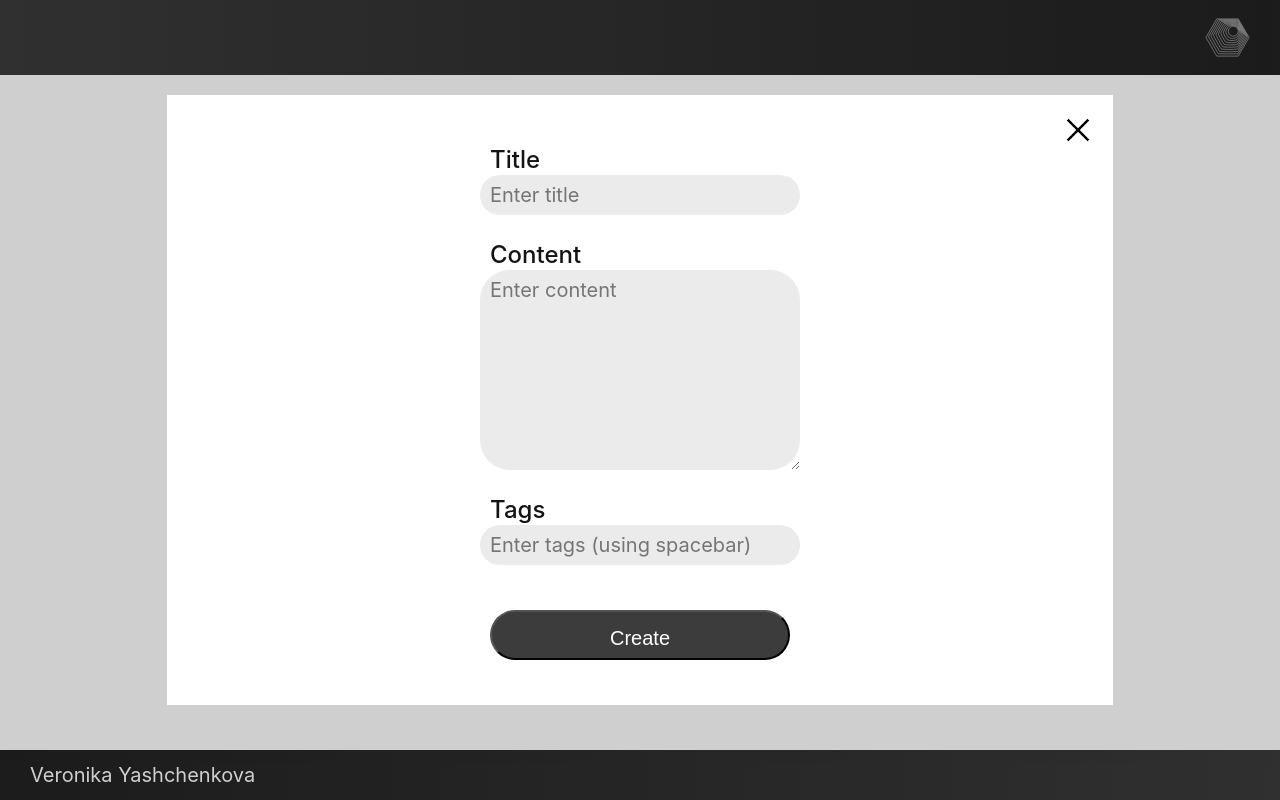
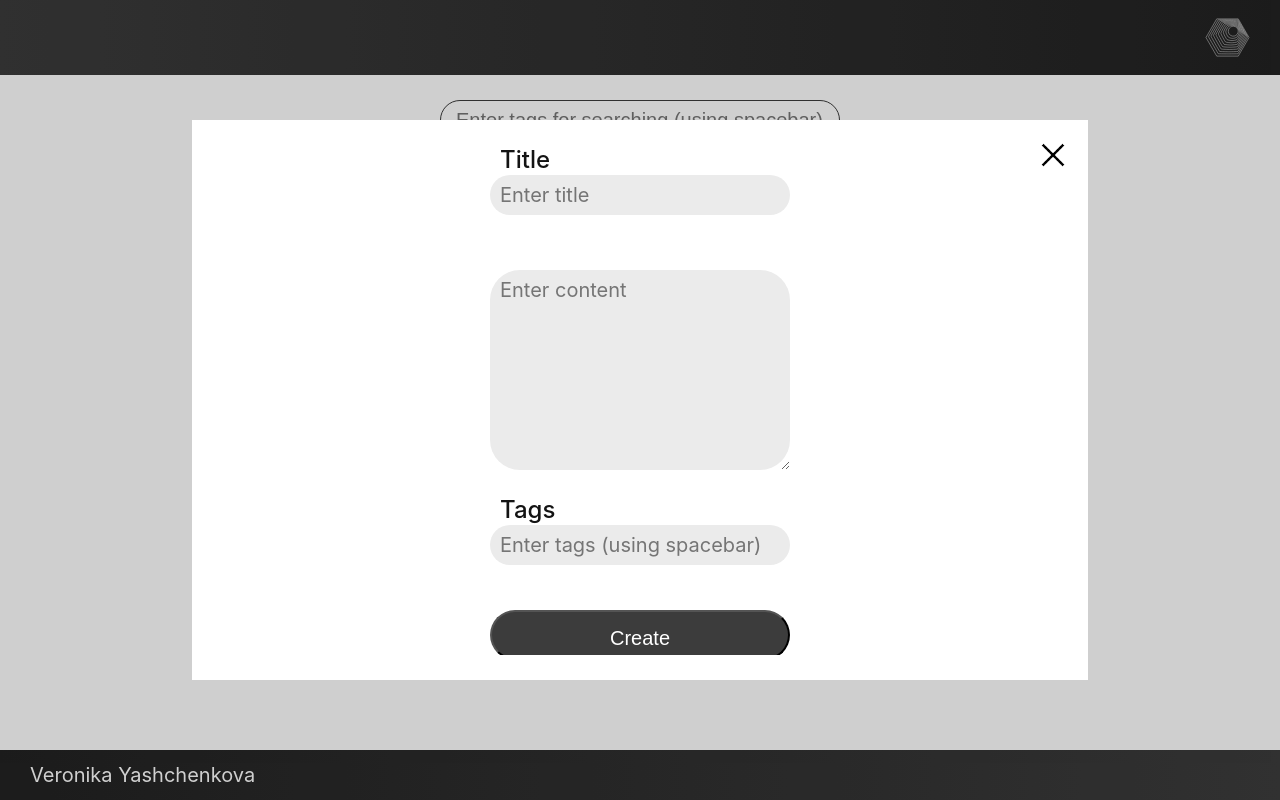
Before and after one commit to Aiyoy/project-text-editor-notes-with-tags, a React (Create React App) app: page / in a window 1280 px wide. Both pictures are taken after a click on the element "Add new note". Built offline with nearby package versions, Linux system fonts and the light colour scheme.

Commit message:
fix: fix bugs fixed bugs with adding to LS

```diff
--- a/src/ModalWindow/modalWindow.css
+++ b/src/ModalWindow/modalWindow.css
@@ -15,7 +15,6 @@
   top: 50%;
   transform: translate(-50%, -50%);
   width: 70%;
-  padding: 25px;
   height: 70%;
   background-color: #ffffff;
 }
--- a/src/Note/Note.tsx
+++ b/src/Note/Note.tsx
@@ -1,5 +1,5 @@
 import { useState } from 'react';
-import { useDispatch } from 'react-redux';
+import { useDispatch, useSelector } from 'react-redux';
 import reactStringReplace from 'react-string-replace';
 import { nanoid } from 'nanoid';
 
@@ -7,7 +7,7 @@ import ModalWindow from '../ModalWindow/ModalWindow';
 import NoteForm from '../NoteForm/NoteForm';
 import Tag from '../Tag/Tag';
 import { tagType, formType } from '../Constants/constants';
-import { deleteNote } from '../Redux/noteSlice';
+import { deleteNote, selectNotes } from '../Redux/noteSlice';
 import { AppDispatch } from '../Redux/store';
 
 import './note.css';
@@ -15,11 +15,16 @@ import './note.css';
 const Note = (props: { noteInf: INote }): JSX.Element => {
   const dispatch = useDispatch<AppDispatch>();
 
+  const notes: INote[] = useSelector(selectNotes);
+
   const [isModalOpen, setModalOpen] = useState<boolean>(false);
 
   const tags: ITag[] = props.noteInf.tags;
 
   const handleDelete = async () => {
+    const filterNotes = notes.filter((note: INote) => note.id !== props.noteInf.id);
+    localStorage.setItem('Notes', JSON.stringify(filterNotes));
+
     await dispatch(deleteNote(props.noteInf.id));
   };
 
--- a/src/Note/note.css
+++ b/src/Note/note.css
@@ -4,6 +4,7 @@
   background-color: #e8e8e8;
   border-radius: 3px;
   padding: 10px;
+  margin-bottom: 25px;
   -webkit-box-shadow: 2px 2px 7px 0px rgba(34, 34, 34, 0.3);
   -moz-box-shadow: 2px 2px 7px 0px rgba(34, 34, 34, 0.3);
   box-shadow: 2px 2px 7px 0px rgba(34, 34, 34, 0.3);
@@ -14,7 +15,7 @@
   justify-content: space-between;
   column-gap: 10px;
   border-bottom: 2px solid #ffffff;
-  height: 40px;
+  min-height: 40px;
   line-height: 40px;
   margin-bottom: 10px;
   align-items: center;
@@ -63,6 +64,7 @@
 .note-tags {
   display: flex;
   justify-content: flex-start;
+  flex-wrap: wrap;
   column-gap: 10px;
 }
 
--- a/src/NoteForm/NoteForm.tsx
+++ b/src/NoteForm/NoteForm.tsx
@@ -3,6 +3,7 @@ import { useState } from 'react';
 import { useForm } from 'react-hook-form';
 import { nanoid } from 'nanoid';
 import { useDispatch, useSelector } from 'react-redux';
+import reactStringReplace from 'react-string-replace';
 
 import Tag from '../Tag/Tag';
 import { addNote, updateNote, selectNotes } from '../Redux/noteSlice';
@@ -57,15 +58,28 @@ const NoteForm = (props: { type: string; noteInf?: INote }): JSX.Element => {
 
   const [tag, setTag] = useState<string>('');
 
+  const [isTitleActive, setIsTitleActive] = useState<boolean>(false);
+  const [isContentActive, setIsContentActive] = useState<boolean>(false);
+
   const dispatch = useDispatch<AppDispatch>();
 
-  const handleSubmite = async (data: INote) => {
+  const handleSubmite = async () => {
     const newNote: INote = {
       id: id,
-      title: data.title,
-      content: data.content,
+      title: title,
+      content: content,
       tags: tags,
     };
+
+    if (props.type === formType.add) {
+      localStorage.setItem('Notes', JSON.stringify(notes.concat(newNote)));
+    } else {
+      const index = notes.findIndex((note: INote) => note.id === id);
+      const updateNotes = notes.slice();
+      updateNotes[index] = newNote;
+      localStorage.setItem('Notes', JSON.stringify(updateNotes));
+    }
+
     if (props.type === formType.add) {
       await dispatch(addNote(newNote));
     } else {
@@ -73,8 +87,6 @@ const NoteForm = (props: { type: string; noteInf?: INote }): JSX.Element => {
     }
     reset();
     clearErrors();
-
-    localStorage.setItem('Notes', JSON.stringify(notes.concat(newNote)));
   };
 
   const onKeyPressHandler = (event: React.KeyboardEvent<Element>) => {
@@ -125,6 +137,11 @@ const NoteForm = (props: { type: string; noteInf?: INote }): JSX.Element => {
           <label className="form-label">
             {formLabel.title}
             <br />
+            {props.type === formType.edit && !isTitleActive ? (
+              <div className="pseudo-input" onClick={() => setIsTitleActive(true)}>
+                {title}
+              </div>
+            ) : (
               <input
                 className="form-input"
                 placeholder={formPlaceholder.title}
@@ -136,15 +153,24 @@ const NoteForm = (props: { type: string; noteInf?: INote }): JSX.Element => {
                     setTitle(e.target.value);
                   },
                 })}
+                onBlur={() => setIsTitleActive(false)}
               />
+            )}
           </label>
           {errors.title && <p className="error">{errorText}</p>}
         </div>
 
         <div className="form-element-wrapper">
           <label className="form-label">
-            {formLabel.content}
-            <br />
+            {props.type === formType.edit && !isContentActive ? (
+              <div className="pseudo-textarea" onClick={() => setIsContentActive(true)}>
+                {reactStringReplace(content, /#(\w+)/g, (match, i) => (
+                  <span key={nanoid()} className="tag">
+                    #{match}
+                  </span>
+                ))}
+              </div>
+            ) : (
               <textarea
                 className="form-textarea"
                 placeholder={formPlaceholder.content}
@@ -155,8 +181,12 @@ const NoteForm = (props: { type: string; noteInf?: INote }): JSX.Element => {
                     setContent(e.target.value);
                   },
                 })}
-              onBlur={selectTagFromText}
+                onBlur={() => {
+                  selectTagFromText();
+                  setIsContentActive(false);
+                }}
               />
+            )}
           </label>
           {errors.content && <p className="error">{errorText}</p>}
         </div>
--- a/src/NoteForm/noteForm.css
+++ b/src/NoteForm/noteForm.css
@@ -6,6 +6,7 @@
   font-size: 20px;
   font-weight: 400;
   margin: 25px auto;
+  overflow-y: scroll;
 }
 .form-element-wrapper {
   margin-bottom: 25px;
@@ -17,7 +18,8 @@
   font-weight: 500;
   font-size: 24px;
 }
-.form-input {
+.form-input,
+.pseudo-input {
   position: relative;
   display: block;
   width: 300px;
@@ -33,7 +35,8 @@
   border: none;
   cursor: text;
 }
-.form-textarea {
+.form-textarea,
+.pseudo-textarea {
   position: relative;
   display: block;
   width: 300px;
@@ -94,3 +97,18 @@
   column-gap: 10px;
   margin-bottom: 20px;
 }
+
+.columns-container::-webkit-scrollbar {
+  height: 100%;
+  width: 10px;
+  position: fixed;
+  top: 0;
+  border-radius: 10px;
+}
+.columns-container::-webkit-scrollbar-track {
+  background-color: #ffffff;
+}
+.columns-container::-webkit-scrollbar-thumb {
+  background-color: #3c3c3c;
+  border-radius: 10px;
+}
--- a/src/Redux/noteSlice.ts
+++ b/src/Redux/noteSlice.ts
@@ -19,12 +19,10 @@ const noteSlice = createSlice({
     deleteNote(state: noteInitialState, action: { payload: string; type: string }) {
       const filterNotes = state.notes.filter((note: INote) => note.id !== action.payload);
       state.notes = filterNotes;
-      localStorage.setItem('Notes', JSON.stringify(filterNotes));
     },
     updateNote(state: noteInitialState, action: { payload: INote; type: string }) {
       const index = state.notes.findIndex((note: INote) => note.id === action.payload.id);
       state.notes[index] = action.payload;
-      localStorage.setItem('Notes', JSON.stringify(state.notes));
     },
   },
 });
--- a/src/index.css
+++ b/src/index.css
@@ -11,3 +11,9 @@ code {
   font-family: source-code-pro, Menlo, Monaco, Consolas, 'Courier New',
     monospace;
 }
+
+*,
+*::before,
+*::after {
+  box-sizing: border-box;
+}
```
Lines whose indentation alone changed are shown as unchanged.
